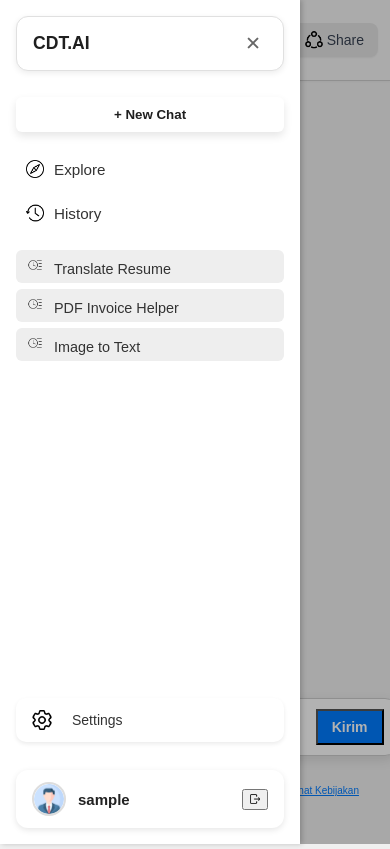
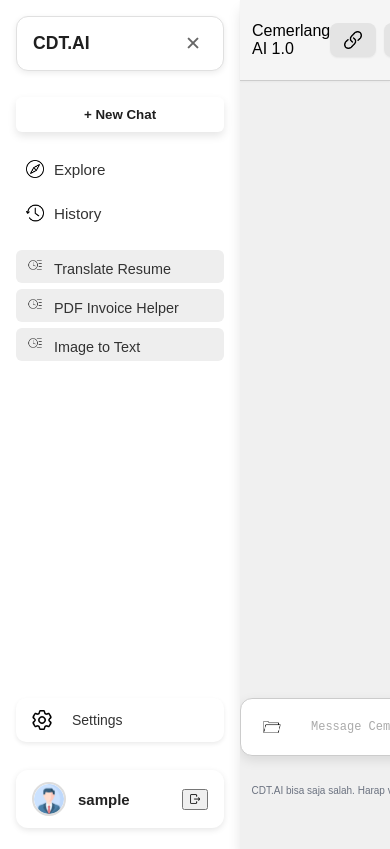
Before and after one commit to Ampurama/chatCDT, a React (Create React App) app: page /chat in a window 390 px wide. Built offline with nearby package versions, Linux system fonts and the light colour scheme; sample sign-in values are in the browser's storage.

Commit message:
fix: responsive mobile fix

```diff
--- a/src/ChatPage.css
+++ b/src/ChatPage.css
@@ -769,46 +769,3 @@ body.dark-mode .chat-footer-note {
 body.dark-mode .chat-footer-note a {
   color: #4ea3ff;
 }
-
-@media (max-width: 768px) {
-  .sidebar {
-    width: 80%;
-    max-width: 300px;
-    height: 100%;
-    position: fixed;
-    top: 0;
-    left: -100%;
-    background-color: #fff;
-    z-index: 999;
-    transition: left 0.3s ease;
-    box-shadow: 2px 0 5px rgba(0,0,0,0.2);
-  }
-
-  .sidebar.open {
-    left: 0;
-  }
-
-  .sidebar-backdrop {
-    display: none;
-    position: fixed;
-    top: 0;
-    left: 0;
-    width: 100vw;
-    height: 100vh;
-    background: rgba(0,0,0,0.3);
-    z-index: 998;
-  }
-
-  .sidebar-backdrop.show {
-    display: block;
-  }
-
-  .chat-main {
-    margin-left: 0 !important;
-    width: 100%;
-  }
-
-  .topbar-modern {
-    left: 0 !important;
-  }
-}
--- a/src/ChatPage.js
+++ b/src/ChatPage.js
@@ -360,10 +360,7 @@ const ChatPage = () => {
   return (
     <div className={`chat-wrapper ${darkMode ? "dark-mode" : ""}`}>
       {sidebarOpen && (
-        <div className="sidebar-backdrop show" onClick={() => setSidebarOpen(false)}></div>
-      )}
-      <div className={`sidebar ${sidebarOpen ? "open" : ""}`}>
-
+        <div className="sidebar">
           <div className="sidebar-header">
             <div className="logo">
               <span className="logo-text">CDT.AI</span>
@@ -434,7 +431,7 @@ const ChatPage = () => {
           </div>
 
         </div>
-
+      )}
 
       <div
         className="chat-main"
```
Lines whose indentation alone changed are shown as unchanged.
